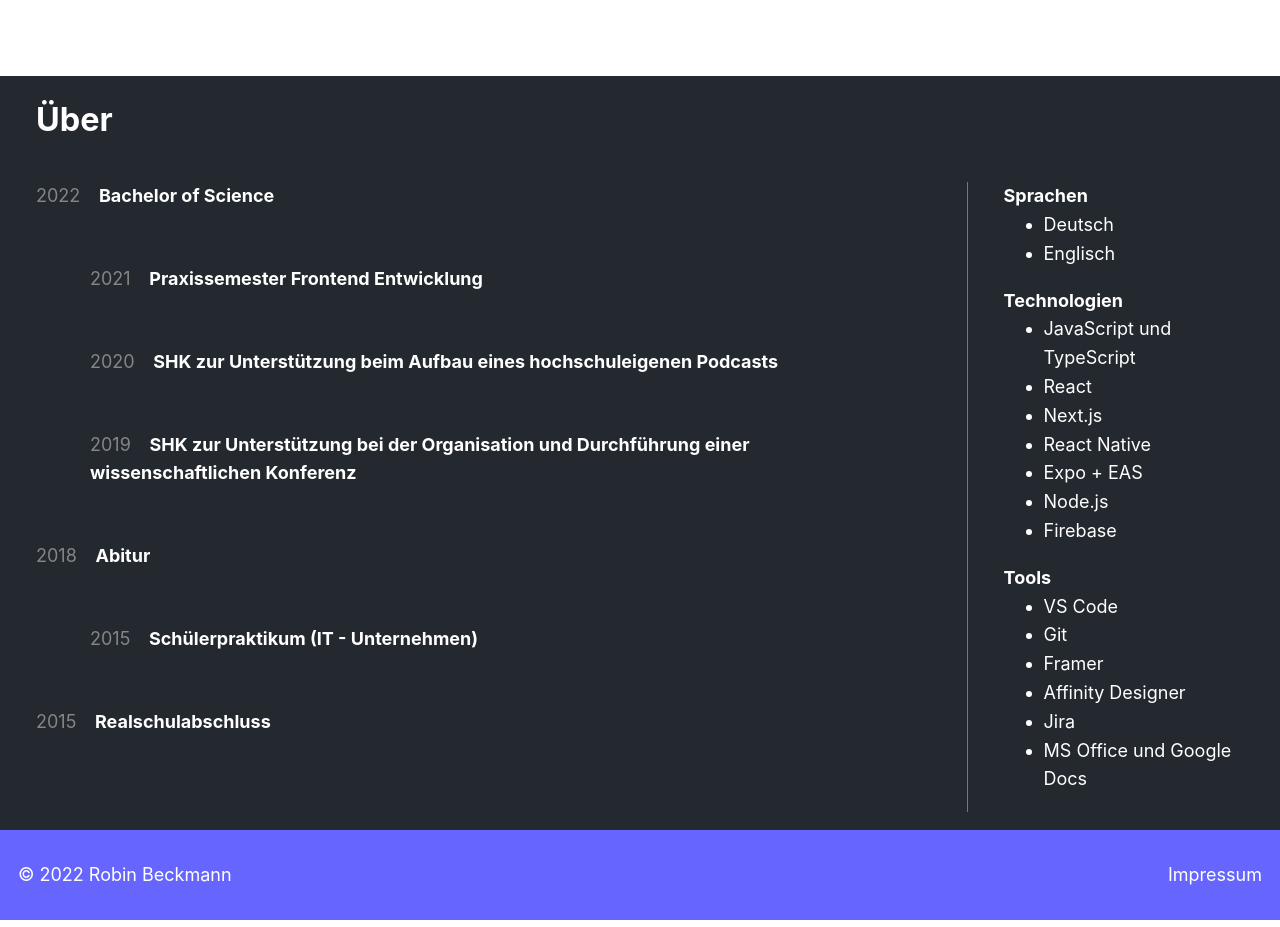
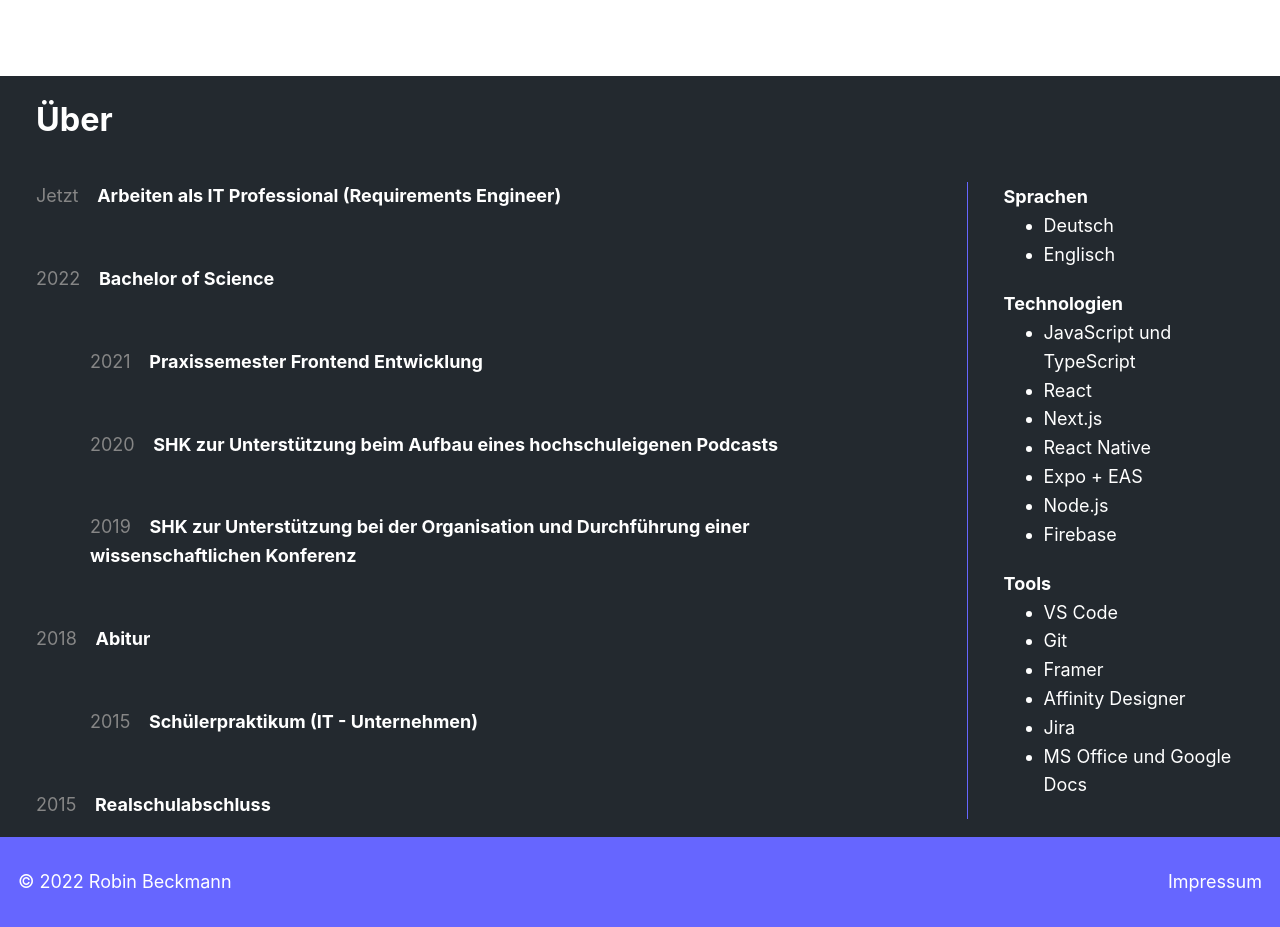
Before and after one commit to TheXires/portfolio, a Next.js app: page / in a window 1280 px wide. Shown: the part 1440-2367 px from the top of the page. Built offline with nearby package versions, Linux system fonts and the light colour scheme.

Commit message:
added current position

```diff
--- a/components/index/About.tsx
+++ b/components/index/About.tsx
@@ -9,6 +9,9 @@ function About() {
         <div className={styles.heading}>Über</div>
         <div className={styles.innerContainer}>
           <div className={styles.leftContainer}>
+            <div>
+              <span>Jetzt</span> Arbeiten als IT Professional (Requirements Engineer)
+            </div>
             <div>
               <span>2022</span> Bachelor of Science
               <div>
```
